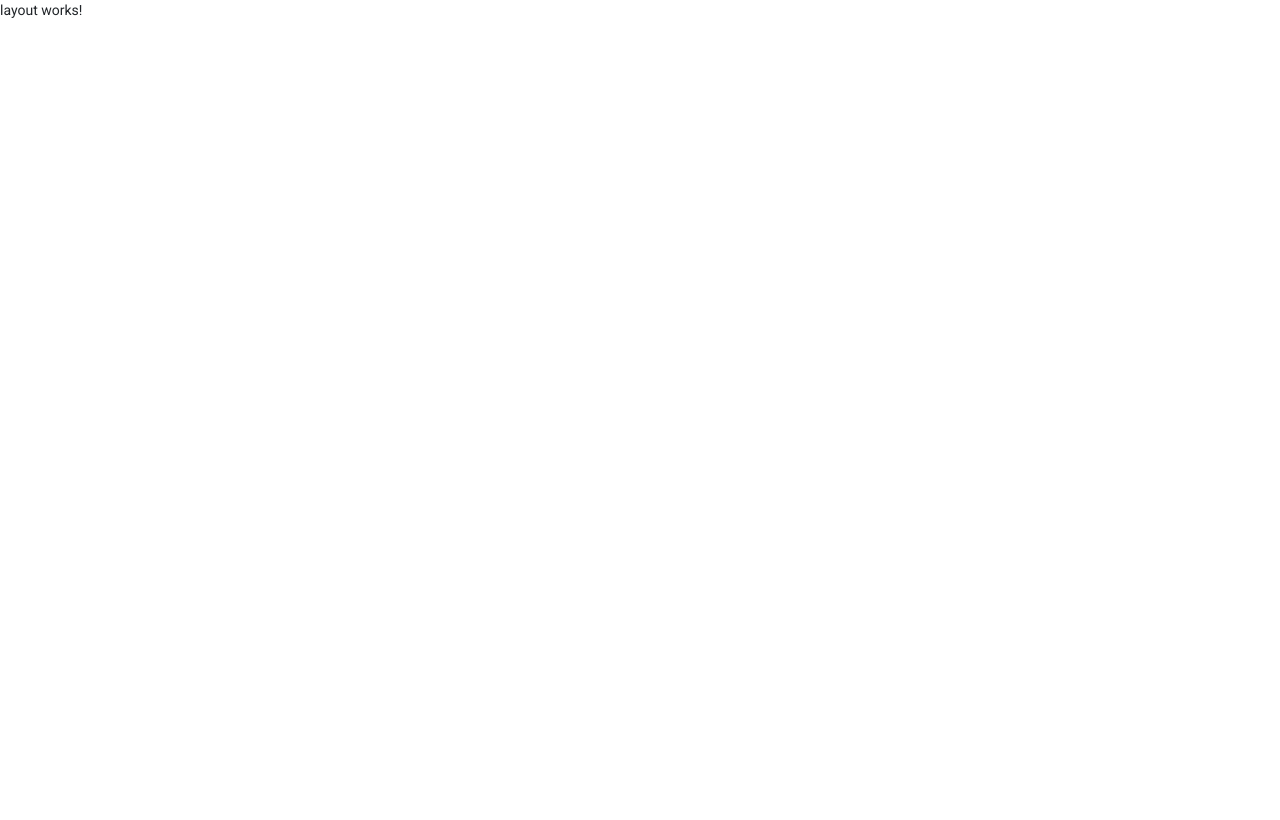
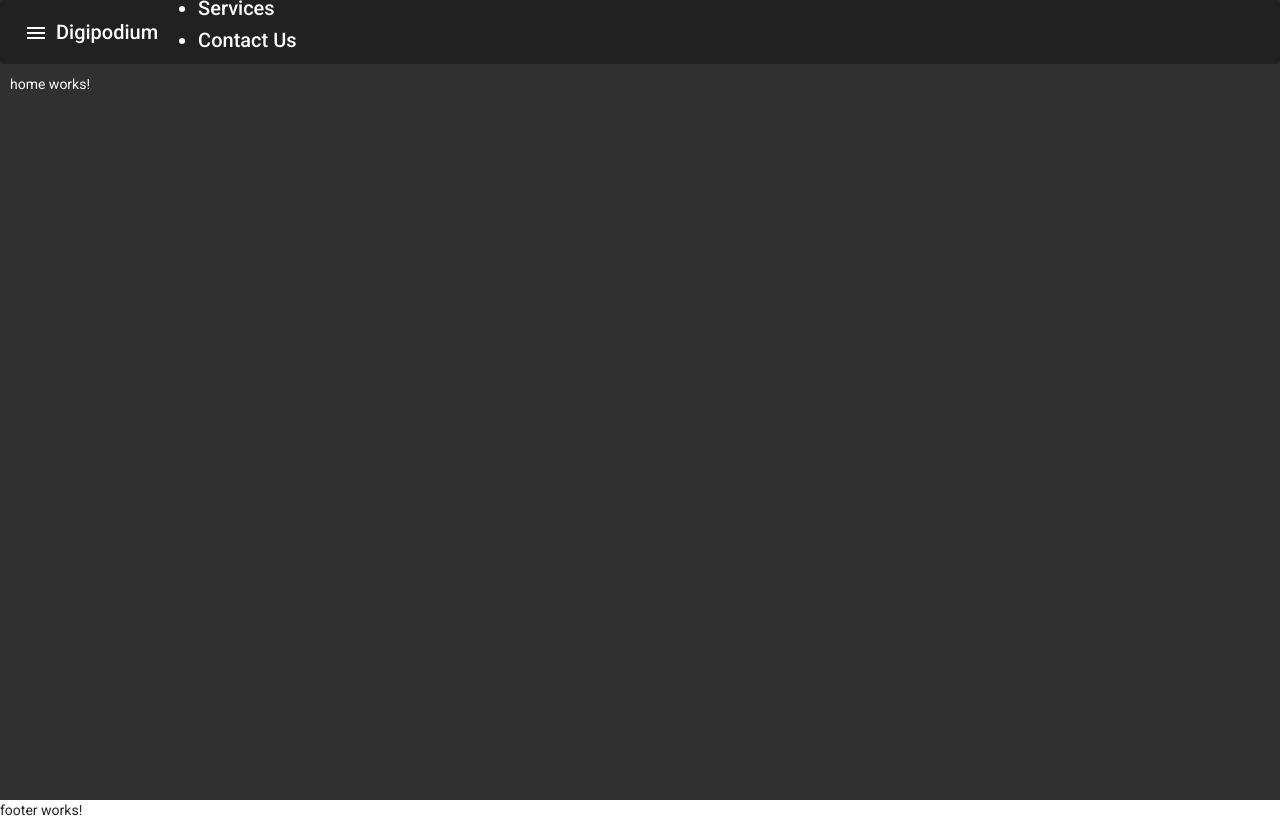
Before and after one commit to VALIANTGUARDIAN/DigiPodium_IT, an Angular app: page /home in a window 1280 px wide. Built offline with nearby package versions, Linux system fonts and the light colour scheme.

Commit message:
side nav

```diff
--- a/src/app/app-routing.module.ts
+++ b/src/app/app-routing.module.ts
@@ -2,8 +2,9 @@ import { NgModule } from '@angular/core';
 import { RouterModule, Routes } from '@angular/router';
 import { HomeComponent } from './home/home.component';
 const routes: Routes = [
-  {path: 'home', component: HomeComponent }
-]
+  {path: 'home', component: HomeComponent },
+  {path: '', redirectTo: '/home', pathMatch:'full'}
+];
 
 @NgModule({
   imports: [RouterModule.forRoot(routes)],
--- a/src/app/app.component.html
+++ b/src/app/app.component.html
@@ -1,13 +1,12 @@
-<app-layout>
 <mat-sidenav-container>
   <mat-sidenav #sidenav role="navigation">
+    <app-sidenav (sidenavClose)="sidenav.close()"></app-sidenav>
   </mat-sidenav>
   <mat-sidenav-content>
-      <app-header></app-header>
+    <app-header (sidenavToggle)="sidenav.toggle()"></app-header>
     <main>
       <router-outlet></router-outlet>
     </main>
   </mat-sidenav-content>
 </mat-sidenav-container>
 <app-footer></app-footer>
-</app-layout>
--- a/src/app/header/header.component.css
+++ b/src/app/header/header.component.css
@@ -0,0 +1,25 @@
+a{
+  text-decoration: none;
+  color: white;
+}
+
+a:hover, a:active{
+  color: lightgray;
+}
+
+.navigation-items{
+  list-style-type: none;
+  padding: 0;
+  margin: 0;
+
+}
+
+mat-toolbar {
+  border-radius: 3px;
+}
+
+@media(max-width: 600px){
+  mat-toolar{
+    border-radius: 0px;
+  }
+}
--- a/src/app/header/header.component.ts
+++ b/src/app/header/header.component.ts
@@ -1,4 +1,4 @@
-import { Component, OnInit } from '@angular/core';
+import { Component, OnInit, Output, EventEmitter } from '@angular/core';
 
 @Component({
   selector: 'app-header',
@@ -7,10 +7,13 @@ import { Component, OnInit } from '@angular/core';
 })
 export class HeaderComponent implements OnInit {
 
+  @Output() public sidenavToggle =new EventEmitter();
   constructor() { }
 
   ngOnInit(): void {
   }
 
-  public onToggleSidenav = () => {}
+  public onToggleSidenav = () => {
+    this.sidenavToggle.emit();
+  }
 }
--- a/src/app/layout/layout.component.html
+++ /dev/null
@@ -1 +0,0 @@
-<p>layout works!</p>
--- a/src/app/layout/layout.component.ts
+++ /dev/null
@@ -1,15 +0,0 @@
-import { Component, OnInit } from '@angular/core';
-
-@Component({
-  selector: 'app-layout',
-  templateUrl: './layout.component.html',
-  styleUrls: ['./layout.component.css']
-})
-export class LayoutComponent implements OnInit {
-
-  constructor() { }
-
-  ngOnInit(): void {
-  }
-
-}
--- /dev/null
+++ b/src/app/sidenav/sidenav.component.css
@@ -0,0 +1,13 @@
+a{
+  text-decoration: none;
+  color: white;
+}
+
+a:hover, a:active{
+  color: lightgray;
+}
+
+.nav-caption{
+  display: inline-block;
+  padding-left: 6px;
+}
--- /dev/null
+++ b/src/app/sidenav/sidenav.component.html
@@ -0,0 +1,11 @@
+<mat-nav-list>
+  <a mat-list-item routerLink="/home" (click)="onSidenavClose()">
+    <mat-icon>home</mat-icon><span class="nav-caption">Home</span>
+  </a>
+  <a mat-list-item routerLink="/home" (click)="onSidenavClose()">
+    <mat-icon>assignment_ind</mat-icon><span class="nav-caption">Services</span>
+  </a>
+  <a mat-list-item routerLink="/home" (click)="onSidenavClose()">
+    <mat-icon>home</mat-icon><span class="nav-caption">Contact Us</span>
+  </a>
+</mat-nav-list>
--- /dev/null
+++ b/src/app/sidenav/sidenav.component.ts
@@ -0,0 +1,21 @@
+import { Component, OnInit, Output, EventEmitter } from '@angular/core';
+
+@Component({
+  selector: 'app-sidenav',
+  templateUrl: './sidenav.component.html',
+  styleUrls: ['./sidenav.component.css']
+})
+export class SidenavComponent implements OnInit {
+
+  @Output() sidenavClose = new EventEmitter();
+
+  constructor() { }
+
+  ngOnInit(): void {
+  }
+
+  public onSidenavClose = () => {
+    this.sidenavClose.emit();
+  }
+
+}
```
Also changed, not shown: src/app/app.module.ts (+6 -3 lines), src/app/layout/layout.component.css (deleted). Lines whose indentation alone changed are shown as unchanged.
